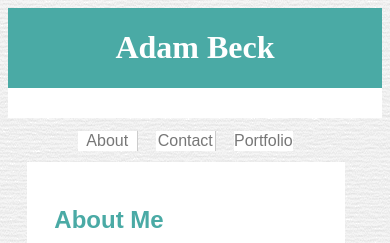
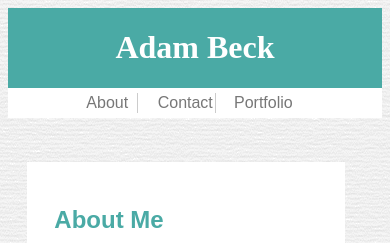
Before and after one commit to adambeck7/Responsive-Portfolio, a plain HTML site: page index.html in a window 390 px wide. Shown: the top 243 px of the page. Drawn offline with Linux system fonts and the light colour scheme; a script that the page names is missing.

Commit message:
fixed navbar on 640px query

```diff
--- a/assets/css/style.css
+++ b/assets/css/style.css
@@ -249,11 +249,11 @@ footer {
     #about {
         position: absolute;
         left: 20%;
-        top: 12%;
+        top: 63px;
         height: 20px;
     }
     #portfolio {
-        top: 12%;
+        top: 63px;
         position: absolute;
         left: 60%;
         /* margin-top: 100px; */
@@ -263,7 +263,7 @@ footer {
     }
     #contact {
         position: absolute;
-        top: 12%;
+        top: 63px;
         left: 40%;
         border: 1px solid #ccc;
         border-top: none;
```
